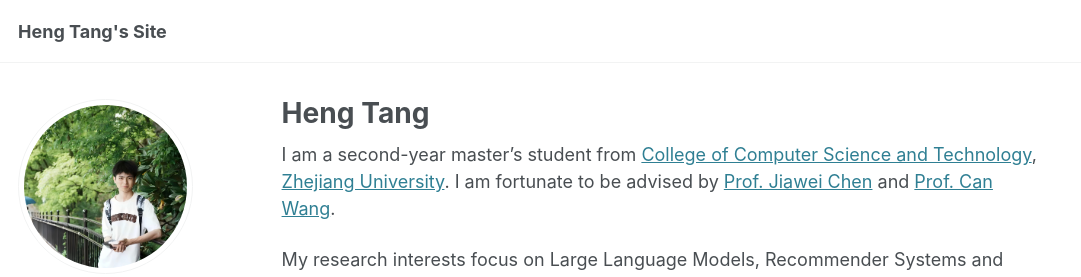
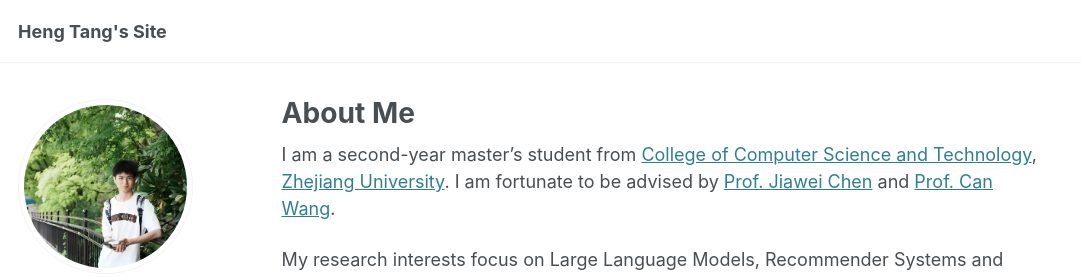
Before and after one commit to sssth/sssth.github.io, a Jekyll site: the page built from _pages/about.md, in a window 1280 px wide and 900 px high. Shown: the top 277 px of the window, without its empty margins (0-1081 px from the left). Built offline with Jekyll 4.4.1, drawn with Linux system fonts in a browser that asks for light colours; some web fonts are replaced.

Commit message:
Update about.md

```diff
--- a/_pages/about.md
+++ b/_pages/about.md
@@ -1,6 +1,6 @@
 ---
 permalink: /
-title: Heng Tang
+title: About Me
 excerpt: About Me
 author_profile: true
 redirect_from:
```
